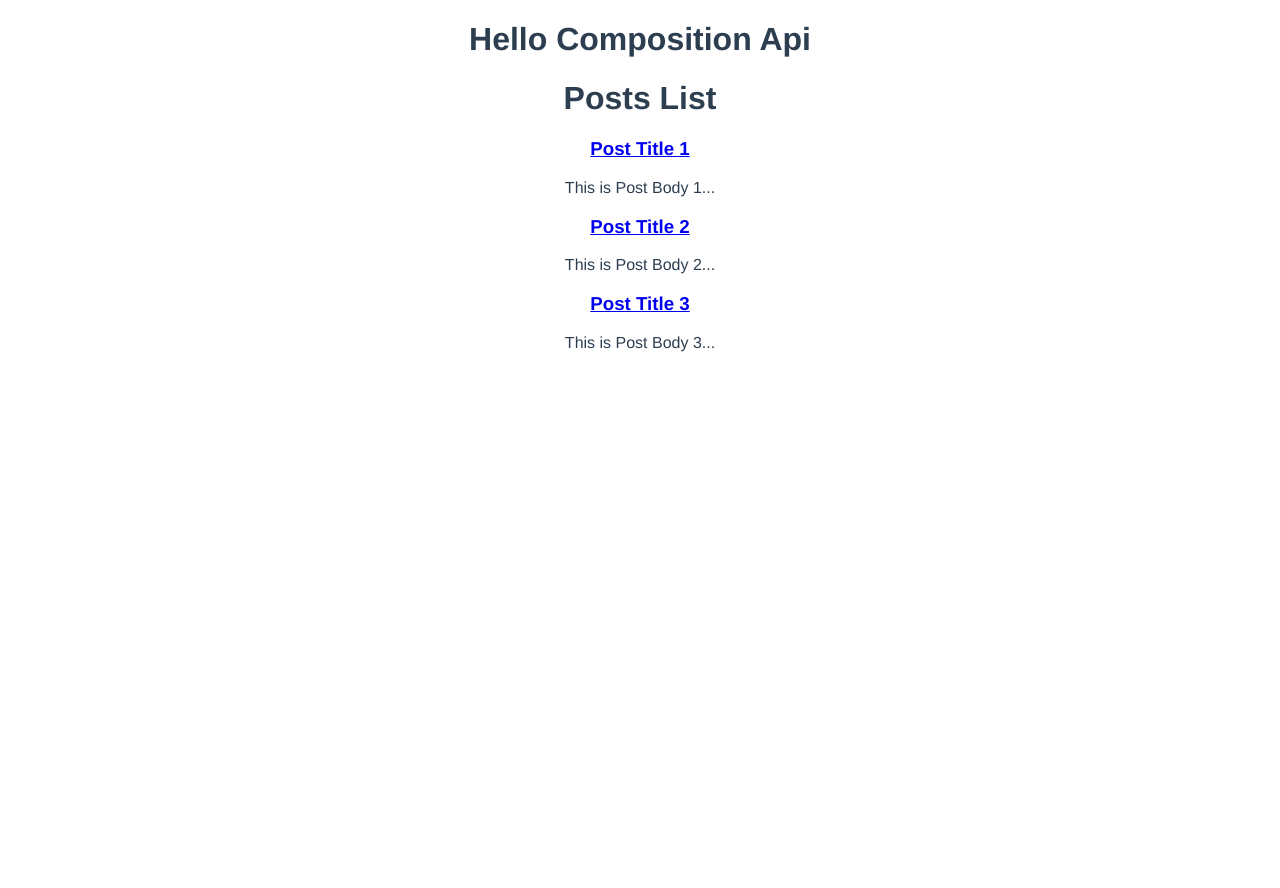
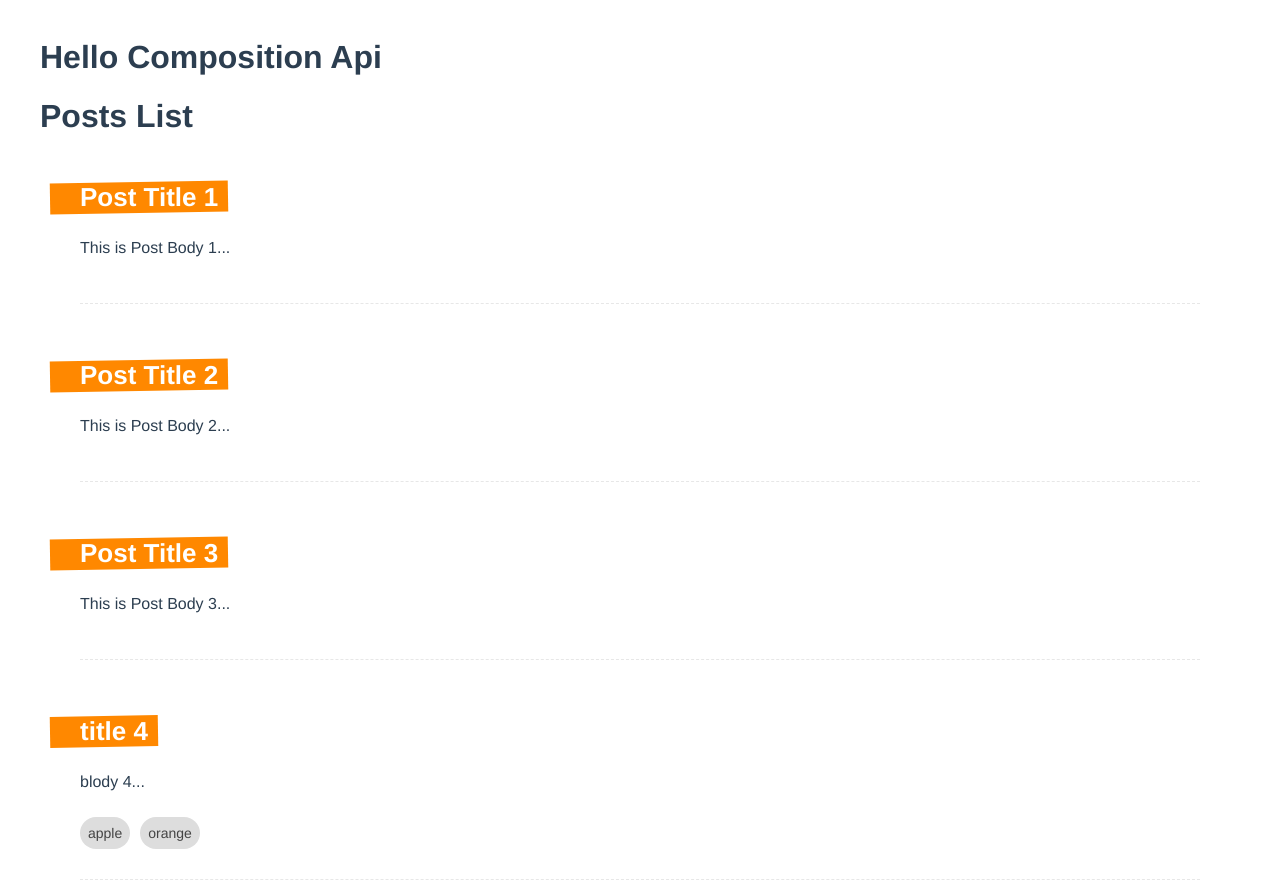
Before and after one commit to Puchai30/Aync-in-composition-api, a Vue app: page / in a window 1280 px wide. Shown: the top 888 px of the page. Before the commit the page ends 800 px from the top, so only its background shows below. Built offline with nearby package versions, Linux system fonts and the light colour scheme; data requests are answered from the project's data file.

Commit message:
create post backend

```diff
--- a/database/db.json
+++ b/database/db.json
@@ -1,19 +1,25 @@
 {
   "posts": [
     {
-      "id": 1,
+      "id": "1",
       "title": "Post Title 1",
       "body": "This is Post Body 1"
     },
     {
-      "id": 2,
+      "id": "2",
       "title": "Post Title 2",
       "body": "This is Post Body 2"
     },
     {
-      "id": 3,
+      "id": "3",
       "title": "Post Title 3",
       "body": "This is Post Body 3"
+    },
+    {
+      "id": "80fe",
+      "title": "title 4",
+      "body": "blody 4",
+      "tags": ["apple", "orange"]
     }
   ]
 }
--- a/src/App.vue
+++ b/src/App.vue
@@ -7,7 +7,6 @@
   font-family: Avenir, Helvetica, Arial, sans-serif;
   -webkit-font-smoothing: antialiased;
   -moz-osx-font-smoothing: grayscale;
-  text-align: center;
   color: #2c3e50;
 }
 
--- a/src/components/Create.vue
+++ b/src/components/Create.vue
@@ -1,5 +1,5 @@
 <template>
-  <form action="">
+  <form @submit.prevent="addPost">
     <label>Title</label>
     <input required type="text" v-model="title" />
 
@@ -7,13 +7,15 @@
     <textarea required v-model="body"></textarea>
 
     <label>Tags(hit enter to add a tags)</label>
-    {{ tags }}
     <input
       required
       type="text"
       v-model="tag"
       @keydown.enter.prevent="handleKeyDown"
     />
+    <div v-for="tag in tags" :key="tag" class="pill">
+      {{ tag }}
+    </div>
 
     <button>Add Post</button>
   </form>
@@ -36,7 +38,21 @@
       tag.value = "";
     };
 
-    return { title, body, tag, tags, handleKeyDown };
+    let addPost = async () => {
+      await fetch("http://localhost:3000/posts", {
+        method: "POST",
+        headers: {
+          "Content-Type": "applciation/json",
+        },
+        body: JSON.stringify({
+          title: title.value,
+          body: body.value,
+          tags: tags.value,
+        }),
+      });
+    };
+
+    return { title, body, tag, tags, handleKeyDown, addPost };
   },
 };
 </script>
--- a/src/components/SinglePost.vue
+++ b/src/components/SinglePost.vue
@@ -1,8 +1,14 @@
 <template>
-  <router-link :to="{ name: 'detail', params: { id: posts_list.id } }">
-    <h3>{{ posts_list.title }}</h3>
-  </router-link>
-  <p>{{ cutPostBody }}</p>
+  <div class="post">
+    <router-link :to="{ name: 'detail', params: { id: posts_list.id } }">
+      <h3>{{ posts_list.title }}</h3>
+    </router-link>
+    <p>{{ cutPostBody }}</p>
+
+    <div v-for="tag in posts_list.tags" :key="tag" class="pill">
+      {{ tag }}
+    </div>
+  </div>
 </template>
 
 <script>
@@ -19,4 +25,39 @@
 };
 </script>
 
-<style></style>
+<style>
+.post {
+  margin: 0 40px 30px;
+  padding-bottom: 30px;
+  border-bottom: 1px dashed #e7e7e7;
+}
+.post h3 {
+  display: inline-block;
+  position: relative;
+  font-size: 26px;
+  color: white;
+  margin-bottom: 10px;
+  max-width: 400px;
+}
+.post h3::before {
+  content: "";
+  display: block;
+  width: 100%;
+  height: 100%;
+  background: #ff8800;
+  position: absolute;
+  z-index: -1;
+  padding-right: 40px;
+  left: -30px;
+  transform: rotateZ(-1deg);
+}
+.pill {
+  display: inline-block;
+  margin: 10px 10px 0 0;
+  color: #444;
+  background: #ddd;
+  padding: 8px;
+  border-radius: 20px;
+  font-size: 14px;
+}
+</style>
--- a/src/views/HomeView.vue
+++ b/src/views/HomeView.vue
@@ -34,3 +34,11 @@
   },
 };
 </script>
+
+<style>
+.home {
+  max-width: 1200px;
+  margin: 0 auto;
+  padding: 10px;
+}
+</style>
```
